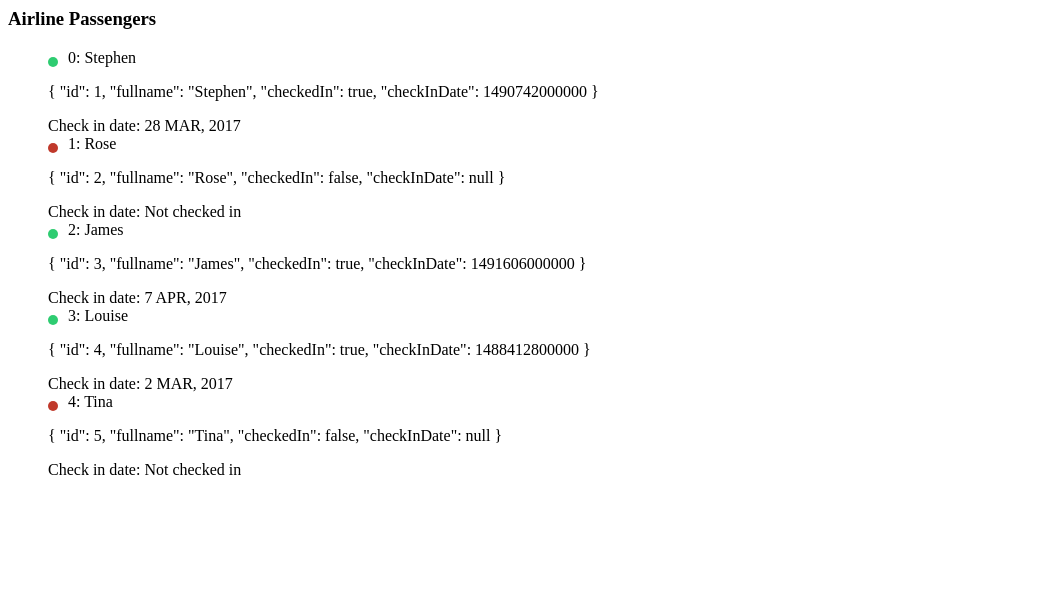
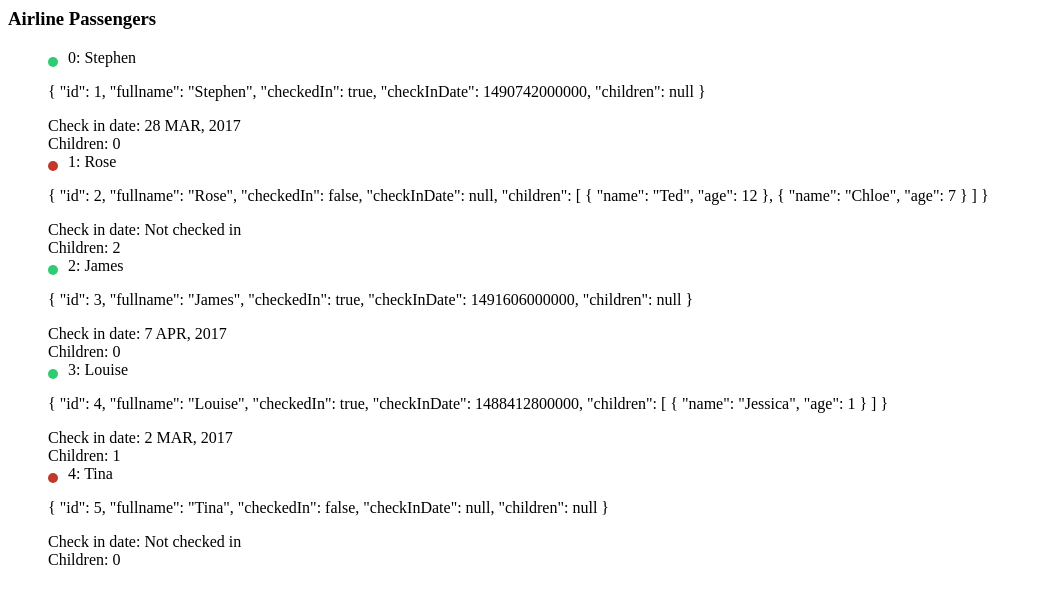
Before and after one commit to MANOJPATRA1991/Angular-Ultimate-Courses-Basics, an Angular app: page / in a window 1280 px wide. Shown: the top 604 px of the page, without its empty margins (0-1043 px from the left). Built offline with nearby package versions, Linux system fonts and the light colour scheme.

Commit message:
Safe navigation operator

```diff
--- a/src/app/app.component.html
+++ b/src/app/app.component.html
@@ -13,6 +13,10 @@
         <!-- Chaining of pipes -->
         Check in date: {{ passenger.checkInDate ? (passenger.checkInDate | date: 'd MMM, y' | uppercase) : 'Not checked in' }}
       </div>
+      <div class="children">
+        <!-- Safe navigation operator -->
+        Children: {{ passenger.children?.length || 0}}
+      </div>
     </li>
   </ul>
 </div>
--- a/src/app/app.component.ts
+++ b/src/app/app.component.ts
@@ -1,11 +1,17 @@
 import { Component } from "@angular/core";
+
+interface Child {
+  name: string;
+  age: number;
+}
 
 interface Passenger {
   id: number;
   fullname: string;
   checkedIn: boolean;
   checkInDate: number | null;
-};
+  children: Child[] | null
+}
 
 @Component({
   selector: "app-root",
@@ -17,26 +23,31 @@
     id: 1,
     fullname: 'Stephen',
     checkedIn: true,
-    checkInDate: 1490742000000
+    checkInDate: 1490742000000,
+    children: null
   }, {
     id: 2,
     fullname: 'Rose',
     checkedIn: false,
-    checkInDate: null
+    checkInDate: null,
+    children: [{ name: 'Ted', age: 12 },{ name: 'Chloe', age: 7 }]
   }, {
     id: 3,
     fullname: 'James',
     checkedIn: true,
-    checkInDate: 1491606000000
+    checkInDate: 1491606000000,
+    children: null
   }, {
     id: 4,
     fullname: 'Louise',
     checkedIn: true,
-    checkInDate: 1488412800000
+    checkInDate: 1488412800000,
+    children: [{ name: 'Jessica', age: 1 }]
   }, {
     id: 5,
     fullname: 'Tina',
     checkedIn: false,
-    checkInDate: null
+    checkInDate: null,
+    children: null
   }];
 }
```
